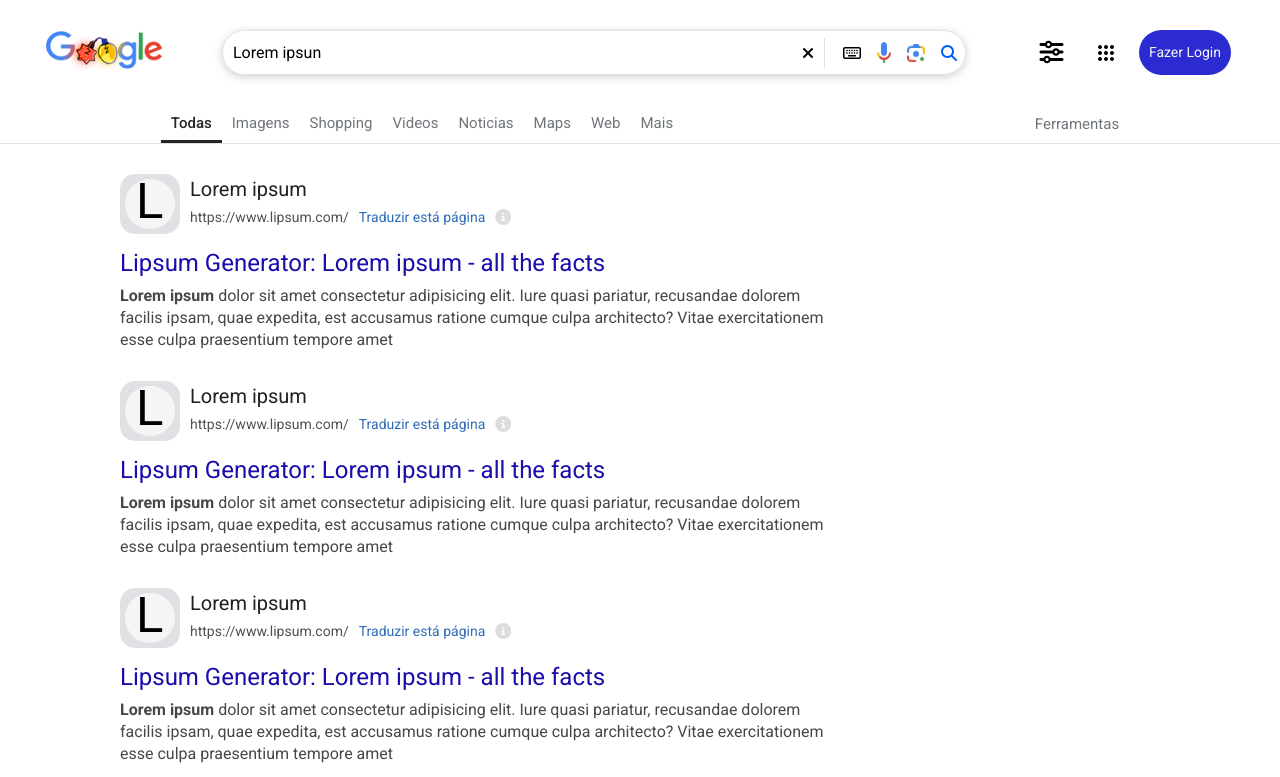
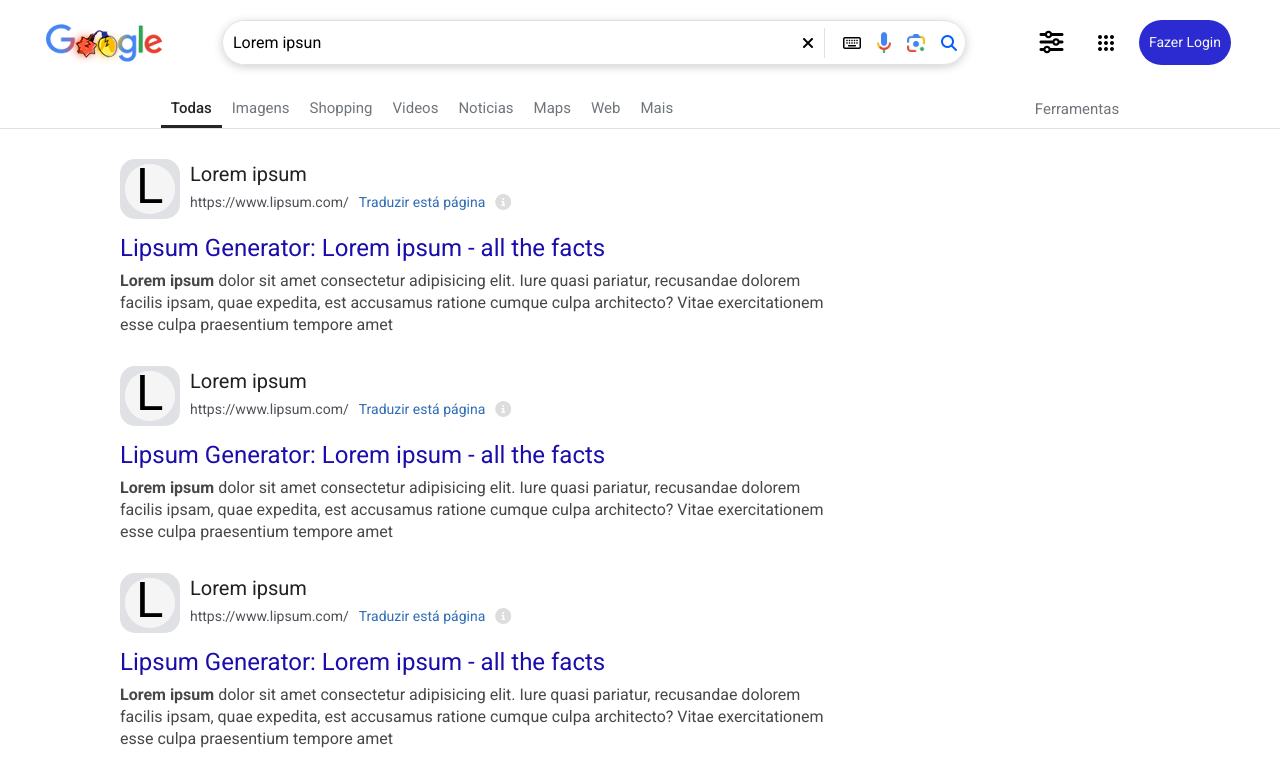
Before and after one commit to JonatasASB/resultadodepesquisa-google, a plain HTML site: page index.html in a window 1280 px wide. Shown: the top 777 px of the page. Drawn offline with Linux system fonts and the light colour scheme; a web font is replaced by a local one.

Commit message:
header fixing

```diff
--- a/assets/css/style.css
+++ b/assets/css/style.css
@@ -29,10 +29,15 @@ header {
     justify-content: space-around;
     align-items: center;
     width: 100vw;
-    padding: 20px 20px 0 20px;
+    padding: 10px 20px 0 20px;
+    position: fixed;
+    top: 0;
+    left: 0;
+    background-color: rgba(255, 255, 255, 0.55);
 }
 .logo {
     cursor: pointer;
+    margin-top: 5px;
 }
 .search {
     display: flex;
@@ -138,7 +143,7 @@ header {
 .header-bottom {
     display: flex;
     justify-content: space-around;
-    padding-top: 30px;
+    margin-top: 100px;
     border-bottom: 1px solid #dfe1e5;
 }
 .inf-header-1 {
```
